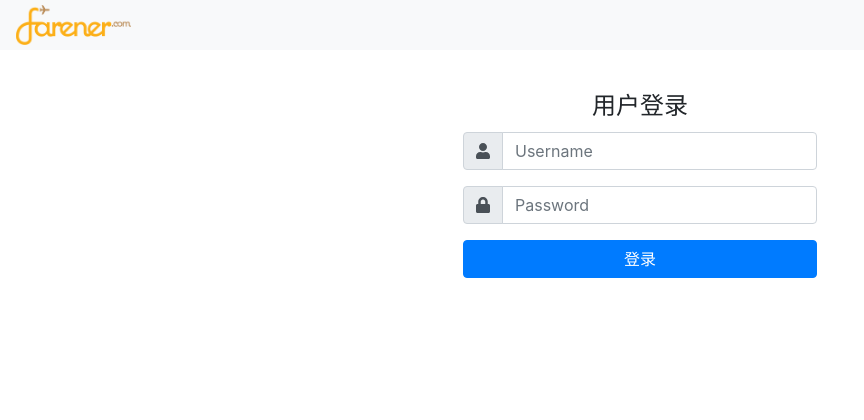
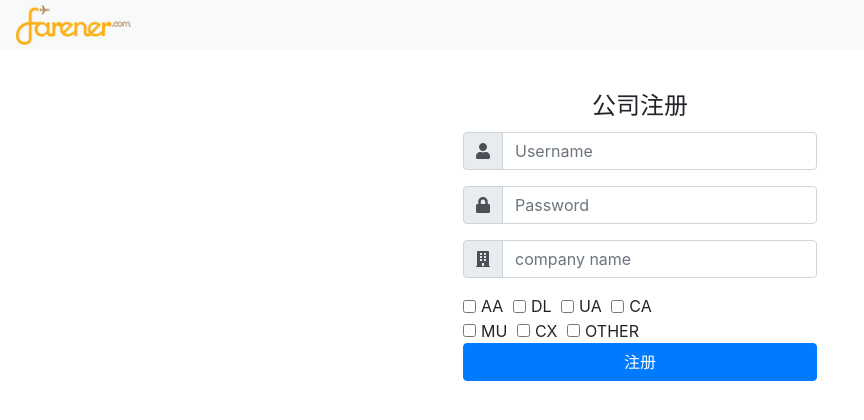
Before and after one commit to thinkerelwin/Flight-Ticket-Auction, a Vue app: page /signup in a window 1280 px wide. Before the commit this address led to /login. Shown: the top 420 px of the page, without its empty margins (0-864 px from the left). Built offline with nearby package versions, Linux system fonts and the light colour scheme.

Commit message:
add sign in function, and timezone adjustment, need to add company auth form

```diff
--- a/src/App.vue
+++ b/src/App.vue
@@ -14,17 +14,9 @@ export default {
   components: {
     'appHeader': appHeader
   },
-  // data() {
-  //   return {
-  //     authdata: '',
-  //     id: null,
-  //     name: '',
-  //     password: '',
-  //     cooperation: '',
-  //     auth: '',
-  //     token: '',
-  //   }
-  // }
+  created() {
+    this.$store.dispatch('tryAutoLogIn')
+  }
 }
 
 </script>
--- a/src/components/addPNR.vue
+++ b/src/components/addPNR.vue
@@ -128,6 +128,7 @@ export default {
           this.comment = '';
           this.passenger = '';
           this.deadline = '';
+          this.flight = [];
           this.isRush = false
 
           this.$store.dispatch('queryorder', {dateRange: this.dateRange, status: this.status})
--- a/src/components/appHeader.vue
+++ b/src/components/appHeader.vue
@@ -25,8 +25,13 @@
           <span class="navbar-text">
             welcome, {{ username }}
           </span>
+          <form v-if="isFarener" class="form-inline my-2 my-lg-0">
+            <router-link class="nav-link" to="/signup">
+              <i class="fas fa-user-plus"></i>
+            </router-link>
+          </form>
           <form class="form-inline my-2 my-lg-0">
-              <span @click="leave()"><i class="fas fa-sign-in-alt"></i></span>
+            <a class="nav-link" @click="leave()"><i class="fas fa-sign-in-alt"></i></a>
           </form>
         </template>
 
@@ -73,7 +78,7 @@ export default {
 <!-- Add "scoped" attribute to limit CSS to this component only -->
 <style scoped>
   .header-outer {
-    /* background: lightblue url("../assets/header.jpg") no-repeat fixed center; */
+
   }
   img {
     height: 2em;
@@ -81,16 +86,18 @@ export default {
   span {
     padding-right: 0.5em;
   }
+  .fa-sign-in-alt,
+  .fa-user-plus {
+    font-size: 1.8em;
+  }
   .fa-sign-in-alt {
-    font-size: 1.8em;
-    /* color: grey; */
+    color: #007bff;
   }
   .nav-item {
     font-size: 1.3em;
   }
   .nav-item svg {
     margin-right: 0.35em;
-    /* font-size: 1.2em; */
   }
   nav {
     padding-top: 0;
@@ -100,4 +107,5 @@ export default {
   svg {
     cursor: pointer;
   }
+
 </style>
--- a/src/components/orderDetails.vue
+++ b/src/components/orderDetails.vue
@@ -14,7 +14,7 @@
             <template v-if="isFarener">
               <form>
                 <div class="form-group">
-                    <label for="specific-flightRoute" class="col-form-label">PNR航段信息:(Only farener can revise)</label>
+                    <label for="specific-flightRoute" class="col-form-label">PNR航段信息:</label>
                     <textarea type="textarea" class="form-control" id="specific-flightRoute" v-model="result.flightMsg" rows="4"></textarea>
                 </div>
                 <div class="form-group row">
@@ -25,19 +25,17 @@
                 </div>
                 <div class="form-group row">
                   <div class="col-6">
+                    <label for="specific-dead-line" class="col-form-label">最晚出票时间:</label>
+                    <p>{{result.deadline}}</p>
+                  </div>
+                  <div class="col-6">
                     <label for="recordLocator" class="col-form-label">订位代码:</label>
                     <p>{{result.recordLocator}}</p>
-                  </div>
-                  <div class="col-6">
-                    <label for="specific-dead-line" class="col-form-label">最晚出票时间:</label>
-                    <!-- <input type="text" class="form-control" id="specific-dead-line" v-model="result.deadline" placeholder="ex: 2018-03-27" readonly> -->
-                    <p>{{result.deadline}}</p>
                   </div>
                 </div>
                 <div class="form-group row" v-for="passenger in result.passenger">
                   <div class="col-6">
                     <label for="specific-passengers" class="col-form-label">乘机人:</label>
-                    <!-- <input type="text" class="form-control" id="specific-passengers" v-model="passenger['name']" readonly> -->
                     <p>{{passenger['name']}}</p>
                   </div>
                   <div class="col-6">
@@ -45,18 +43,18 @@
                     <p>{{passenger['ticketnumber']}}</p>
                   </div>
                 </div>
-                <div class="form-group row">
+                <!-- <div class="form-group row">
                   <div class="offset-6 col-6">
                     <button type="button" class="btn btn-success" @click="confirmTicket(result)" data-dismiss="modal" disabled>确认出票</button>
                   </div>
                 </div>
                 <div class="form-group row">
-                  <!-- <div class="col-6"> -->
+                  <div class="col-6">
                     <label for="specific-commitprice" class=" col-6 col-form-label">可出票价格 :</label>
                     <div class="col-6">
                       <input type="text" class="form-control" id="specific-commitprice" v-model="commitPrice">
                     </div>
-                  <!-- </div> -->
+                  </div>
                 </div>
                 <div class="form-group row">
                   <div class="offset-6 col-6">
@@ -77,6 +75,25 @@
                   <div class="offset-6 col-6">
                     <button type="button" class="btn btn-danger" @click="cancelOrder(result)" data-dismiss="modal" disabled>拒绝出票</button>
                   </div>
+                </div> -->
+                <div class="form-check form-check-inline">
+                  <input class="form-check-input" type="checkbox" id="airlineA" value="AA" v-model="result.flight">
+                  <label class="form-check-label" for="airlineA">AA</label>
+                  <input class="form-check-input" type="checkbox" id="airlineB" value="DL" v-model="result.flight">
+                  <label class="form-check-label" for="airlineB">DL</label>
+                  <input class="form-check-input" type="checkbox" id="airlineC" value="UA" v-model="result.flight">
+                  <label class="form-check-label" for="airlineC">UA</label>
+                  <input class="form-check-input" type="checkbox" id="airlineD" value="CA" v-model="result.flight">
+                  <label class="form-check-label" for="airlineD">CA</label>
+                  <input class="form-check-input" type="checkbox" id="airlineE" value="MU" v-model="result.flight">
+                  <label class="form-check-label" for="airlineE">MU</label>
+                  <input class="form-check-input" type="checkbox" id="airlineF" value="CX" v-model="result.flight">
+                  <label class="form-check-label" for="airlineF">CX</label>
+                  <input class="form-check-input" type="checkbox" id="airlineG" value="OTHER" v-model="result.flight">
+                  <label class="form-check-label" for="airlineG">OTHER</label>
+                </div>
+                <div>
+                  <button class="btn btn-success center-button" type="button" @click="reviseTicket(result)" data-dismiss="modal">修改订单</button>
                 </div>
                 <div class="form-group message-board">
                   <p v-for="log in result.logs">
@@ -89,7 +106,7 @@
             <template v-if="!isFarener">
               <form>
                 <div class="form-group">
-                    <label for="specific-flightRoute" class="col-form-label">PNR航段信息:(Only farener can revise)</label>
+                    <label for="specific-flightRoute" class="col-form-label">PNR航段信息:</label>
                     <p>{{result.flightMsg}}</p>
                 </div>
                 <div class="form-group row">
@@ -100,13 +117,13 @@
                 </div>
                 <div class="form-group row">
                   <div class="col-6">
-                    <label for="recordLocator" class="col-form-label">订位代码:</label>
-                    <input type="text" class="form-control" id="recordLocator" v-model="result.recordLocator">
-                  </div>
-                  <div class="col-6">
                     <label for="specific-dead-line" class="col-form-label">最晚出票时间:</label>
                     <!-- <input type="text" class="form-control" id="specific-dead-line" v-model="result.deadline" placeholder="ex: 2018-03-27" readonly> -->
                     <p>{{result.deadline}}</p>
+                  </div>
+                  <div class="col-6">
+                    <label for="recordLocator" class="col-form-label">订位代码:</label>
+                    <input type="text" class="form-control" id="recordLocator" v-model="result.recordLocator">
                   </div>
                 </div>
                 <div class="form-group row" v-for="passenger in result.passenger">
@@ -168,22 +185,12 @@
 </template>
 
 <script>
-// $('#startDate').datepicker();
 import axios from 'axios'
 
 export default {
   props: ['result', 'index'],
   data () {
     return {
-      // flightMsg: '',
-      // price: '',
-      // comment: '',
-      // passenger: '',
-      // deadline: '',
-      // isRush: false,
-      // recordOperator: '1',
-      // ticketnumber: null,
-      // commitprice: null,
       rejectReason: null,
       commitPrice: null,
     }
@@ -203,7 +210,7 @@ export default {
     },
   },
   methods: {
-    confirmTicket (result) {
+    reviseTicket (result) {
       const authHeader = {
         headers: {
           'Authorization': 'Bearer ' + this.idToken
@@ -214,7 +221,27 @@ export default {
           id: result._id.$oid,
           flightMsg: result.flightMsg,
           price: result.price,
+          flight: result.flight,
+          // recordLocator: result.recordLocator,
+          // status: "已出票",
+          // passenger: result.passenger,
+      }, authHeader).then( res => {
+        this.$store.dispatch('queryorder', {dateRange: this.dateRange, status: this.status})
+      }).catch(error => console.log(error))
+    },
+    confirmTicket (result) {
+      const authHeader = {
+        headers: {
+          'Authorization': 'Bearer ' + this.idToken
+        }
+      }
+
+      axios.patch('api/webuy', {
+          id: result._id.$oid,
+          // flightMsg: result.flightMsg,
+          // price: result.price,
           recordLocator: result.recordLocator,
+          // commitprice: result.commitprice,
           status: "已出票",
           passenger: result.passenger,
       }, authHeader).then( res => {
@@ -234,8 +261,9 @@ export default {
         //   passenger: [{"name": "elwin","ticketNumber": "123123"}, {"name": "kwan"}]
         // }
           id: result._id.$oid,
+          recordLocator: result.recordLocator,
+          commitprice: this.commitPrice,
           status: "待處理",
-          commitprice: this.commitPrice,
       }, authHeader).then( res => {
         this.$store.dispatch('queryorder', {dateRange: this.dateRange, status: this.status})
       }).catch(error => console.log(error))
@@ -275,4 +303,8 @@ export default {
     margin-bottom: 0;
     font-size: 14px;
   }
+  .center-button {
+    display: block;
+    margin: 10px auto;
+  }
 </style>
--- a/src/components/showList.vue
+++ b/src/components/showList.vue
@@ -4,8 +4,6 @@
 
       <div class="input-group col-md-4 mb-3">
         <date-picker class="datechoice" v-model="dateRange" range :shortcuts="shortcuts" placeholder="开始日期-结束日期" required></date-picker>
-        <p>{{dateRange}}</p>
-        <p>{{new Date()}}</p>
       </div>
       <div class="input-group col-md-3 mb-3">
         <div class="input-group-prepend">
@@ -19,17 +17,21 @@
           <option value="已取消">已取消</option>
         </select>
       </div>
-      <div class="input-group col-md-3 mb-3">
+      <!-- <p>{{new Date(dateRange[0].getTime() + 3600 * 8000)}}</p> -->
+      <!-- <p>{{dateRange}}</p>
+      <p>{{new Date()}}</p> -->
+
+      <!-- <div class="input-group col-md-3 mb-3">
         <div class="input-group-prepend">
           <label class="input-group-text" for="operator">人员</label>
         </div>
-        <!-- <select class="custom-select" id="operator" v-model="recordOperator">
+        <select class="custom-select" id="operator" v-model="recordOperator">
           <option value="" selected>Choose...</option>
           <option value="1">One</option>
           <option value="2">Two</option>
           <option value="3">Three</option>
-        </select> -->
-      </div>
+        </select>
+      </div> -->
       <div class="col-md-2">
         <button class="btn btn-primary" type="button" name="search" @click="query()">查询</button>
       </div>
@@ -47,7 +49,7 @@
             <!-- <th scope="col">操作人员</th> -->
             <th scope="col">状态</th>
             <th scope="col">详细</th>
-            <th scope="col">操作</th>
+            <th v-if="isFarener" scope="col">操作</th>
           </tr>
         </thead>
         <tbody>
@@ -65,7 +67,7 @@
               <button class="btn btn-info" data-toggle="modal" :data-target="'#modal' + index">详细</button>
               <orderDetails :result="result" :index="index"></orderDetails>
             </td>
-            <td>
+            <td v-if="isFarener">
               <button class="btn btn-danger addspace" @click="deleteOrder(result, index)">删除</button>
               <button v-if="result.isRush == 'false'" class="btn btn-warning" @click="changeToRush(result)">加急</button>
               <!-- <button type="button" class="btn btn-outline-info" data-toggle="modal" data-target="#confirmDelete">
@@ -132,6 +134,9 @@ export default {
     },
     idToken() {
       return this.$store.getters.idToken
+    },
+    isFarener() {
+      return this.$store.getters.authType == 'farener'
     }
   },
   methods: {
--- /dev/null
+++ b/src/components/signup.vue
@@ -0,0 +1,125 @@
+<template>
+  <div class="container loginForm">
+    <form @submit.prevent="onSubmit">
+      <fieldset>
+        <legend>公司注册</legend>
+        <div class="input-group mb-3">
+          <div class="input-group-prepend">
+            <span class="input-group-text"><i class="fas fa-user"></i></span>
+          </div>
+          <input type="text" class="form-control" v-model="username" placeholder="Username" aria-label="Username" aria-describedby="basic-addon1">
+        </div>
+        <div class="input-group mb-3">
+          <div class="input-group-prepend">
+            <span class="input-group-text"><i class="fas fa-lock"></i></span>
+          </div>
+          <input type="password" class="form-control" v-model="password" placeholder="Password" aria-label="Password" aria-describedby="basic-addon1">
+        </div>
+        <div class="input-group mb-3">
+          <div class="input-group-prepend">
+            <span class="input-group-text"><i class="fas fa-building"></i></span>
+          </div>
+          <input type="text" class="form-control" v-model="cooperation" placeholder="company name" aria-label="company name" aria-describedby="basic-addon1">
+
+        </div>
+        <!-- <div class="form-row">
+
+        </div> -->
+        <div class="form-check form-check-inline">
+          <input class="form-check-input" type="checkbox" id="airline1" value="AA" v-model="flight">
+          <label class="form-check-label" for="airline1">AA</label>
+          <input class="form-check-input" type="checkbox" id="airline2" value="DL" v-model="flight">
+          <label class="form-check-label" for="airline2">DL</label>
+          <input class="form-check-input" type="checkbox" id="airline3" value="UA" v-model="flight">
+          <label class="form-check-label" for="airline3">UA</label>
+          <input class="form-check-input" type="checkbox" id="airline4" value="CA" v-model="flight">
+          <label class="form-check-label" for="airline4">CA</label>
+        </div>
+        <div class="form-check form-check-inline">
+          <input class="form-check-input" type="checkbox" id="airline5" value="MU" v-model="flight">
+          <label class="form-check-label" for="airline5">MU</label>
+          <input class="form-check-input" type="checkbox" id="airline6" value="CX" v-model="flight">
+          <label class="form-check-label" for="airline6">CX</label>
+          <input class="form-check-input" type="checkbox" id="airline7" value="OTHER" v-model="flight">
+          <label class="form-check-label" for="airline7">OTHER</label>
+        </div>
+      </fieldset>
+      <button class="btn btn-primary btn-block">注册</button>
+      <p>{{warningMessage}}</p>
+      <!-- <p>{{this.flight}}</p> -->
+      <!-- <p>{{ eventBus.name }}</p> -->
+    </form>
+  </div>
+</template>
+
+<script>
+import axios from 'axios'
+
+export default {
+  data () {
+    return {
+      username: '',
+      password: '',
+      flight:[],
+      cooperation: '',
+    }
+  },
+  computed: {
+    warningMessage() {
+      return this.$store.getters.warningMessage
+    }
+  },
+  methods: {
+    onSubmit() {
+      this.$store.dispatch('signup', {
+        username: this.username,
+        password: this.password,
+        auth: 'agent',
+        flight: this.flight,
+        cooperation: this.cooperation
+      })
+
+      this.username = '';
+      this.password = '';
+      // axios.post('login', {
+      //   name: this.username,
+      //   password: this.password,
+      // }).then(res => {
+      //     console.log("login respond: " + res);
+      //     // this.$emit('passingAuthInfo', res)
+      //     this.$store.dispatch('login', {username: this.username, password: this.password})
+      //
+
+      //   })
+      //   .catch(error => {
+      //     console.log(error)
+      //     this.warningMessage = "name and password aren't matched, please try again!"
+      //   })
+    }
+  }
+}
+</script>
+
+<!-- Add "scoped" attribute to limit CSS to this component only -->
+<style scoped>
+  legend {
+    text-align: center;
+  }
+  .loginForm {
+    min-width: 250px;
+    width: 30%;
+    margin: 3% auto;
+  }
+
+  fieldset .input-group {
+    margin-bottom: 2rem;
+  }
+  p {
+    color: red;
+    font-weight: bold;
+    margin-top: 10%;
+  }
+  .form-check-inline label {
+    margin-right: 0.6rem;
+  }
+</style>
--- a/src/router/index.js
+++ b/src/router/index.js
@@ -4,6 +4,7 @@ import Router from 'vue-router'
 import store from '../store'
 
 import login from '@/components/login'
+import signup from '@/components/signup'
 import showList from '@/components/showList'
 
 Vue.use(Router)
@@ -30,6 +31,11 @@ export default new Router({
       component: login
     },
     {
+      path: '/signup',
+      name: 'signup',
+      component: signup
+    },
+    {
       path: '*',
       redirect: '/'
     }
--- a/src/store.js
+++ b/src/store.js
@@ -60,7 +60,10 @@ export default new Vuex.Store({
       state.authType = null
       state.username = null
       state.availability = null
-      state.results = null
+      state.results = {}
+      state.dateRange = null
+      state.status = null
+      state.warningMessage = null
     }
   },
   actions: {
@@ -80,6 +83,14 @@ export default new Vuex.Store({
           username: res.data.userdata.cooperation,
           flightChoice: res.data.userdata.flight
         })
+        const now = Date.now()
+        const expirationDate = now + 3600 * 1000 //set autologOut after 1hr log in
+
+        localStorage.setItem('token', res.data.token)
+        localStorage.setItem('authType', res.data.userdata.auth)
+        localStorage.setItem('username', res.data.userdata.cooperation)
+        localStorage.setItem('flightChoice', res.data.userdata.flight)
+        localStorage.setItem('expirationDate', expirationDate)
         router.replace('/')
       }).catch(error => {
         console.log(error)
@@ -88,23 +99,83 @@ export default new Vuex.Store({
     },
     signOut ({commit}) {
       commit('clearAuthData')
+      localStorage.removeItem('toekn')
+      localStorage.removeItem('authType')
+      localStorage.removeItem('username')
+      localStorage.removeItem('flightChoice')
+      localStorage.removeItem('expirationDate')
       router.replace('/login')
     },
+    tryAutoLogIn({commit}) {
+      const tokenLocal = localStorage.getItem('token')
+      if (!tokenLocal) {
+        return
+      }
+
+      const now = Date.now()
+      const expirationDate = localStorage.getItem('expirationDate') //it's string
+      if (now >= Number(expirationDate)) {
+        return
+      }
+
+      const authTypeLocal = localStorage.getItem('authType')
+      const usernameLocal = localStorage.getItem('username')
+      const flightChoiceLocal = localStorage.getItem('flightChoice')
+
+      commit('authUser', {
+        token: tokenLocal,
+        authType: authTypeLocal,
+        username: usernameLocal,
+        flightChoice: flightChoiceLocal
+      })
+      router.replace('/')
+    },
+    signup({commit, state}, authData) {
+      const authHeader = {
+        headers: {
+          'Authorization': 'Bearer ' + state.idToken
+        }
+      }
+      axios.post('http://kusakawa.ddns.net:8080/farener/public/api/makeUser', {
+        name: authData.username,
+        password: authData.password,
+        auth: authData.auth,
+        flight: authData.flight,
+        cooperation: authData .cooperation
+      }, authHeader).then(res => {
+        console.log(res)
+        // this.username = ''
+        // this.password = ''
+        alert(`account ${authData.username} is created!`)
+        // router.replace('/')
+      }).catch(error => {
+        console.log(error)
+        state.warningMessage = "please check format of the submit form!"
+      })
+    },
     queryorder ({commit, state}, userInput) {
+
       if (!userInput.dateRange) {
         let defaultStartDate = new Date()
         let defaultEndDate = new Date()
         userInput.dateRange = [defaultStartDate, defaultEndDate]
       }
-      console.log(userInput.dateRange)
+
+      // console.log(userInput.dateRange)
+
+      let revisedStartDate = new Date(userInput.dateRange[0].getTime() + 8 * 60 * 60 * 1000)
+      let revisedEndDate = new Date(userInput.dateRange[1].getTime() + 8 * 60 * 60 * 1000)
+
       commit('queryFilter', {
-        dateRange: userInput.dateRange,
+        dateRange: [revisedStartDate, revisedStartDate],
         status: userInput.status
       })
+      console.log(userInput.dateRange)
+      console.log([revisedStartDate, revisedStartDate])
 
       const formData = {
-        startDate: userInput.dateRange[0].toISOString().slice(0, 10),
-        endDate: userInput.dateRange[1].toISOString().slice(0, 10),
+        startDate: revisedStartDate.toISOString().slice(0, 10),
+        endDate: revisedEndDate.toISOString().slice(0, 10),
         status: userInput.status
         // flight: ['AA', 'DL']
         // recordOperator: this.recordOperator
```
